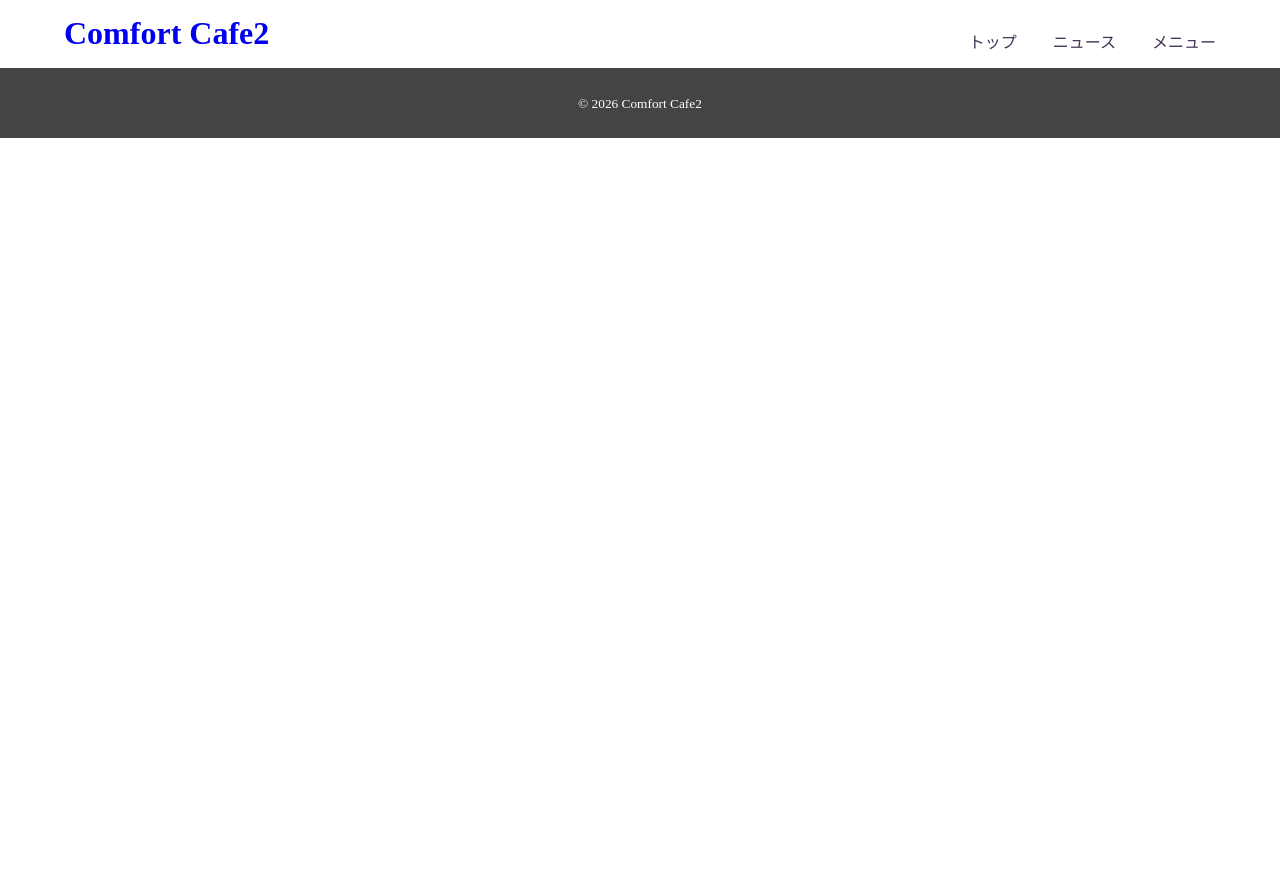
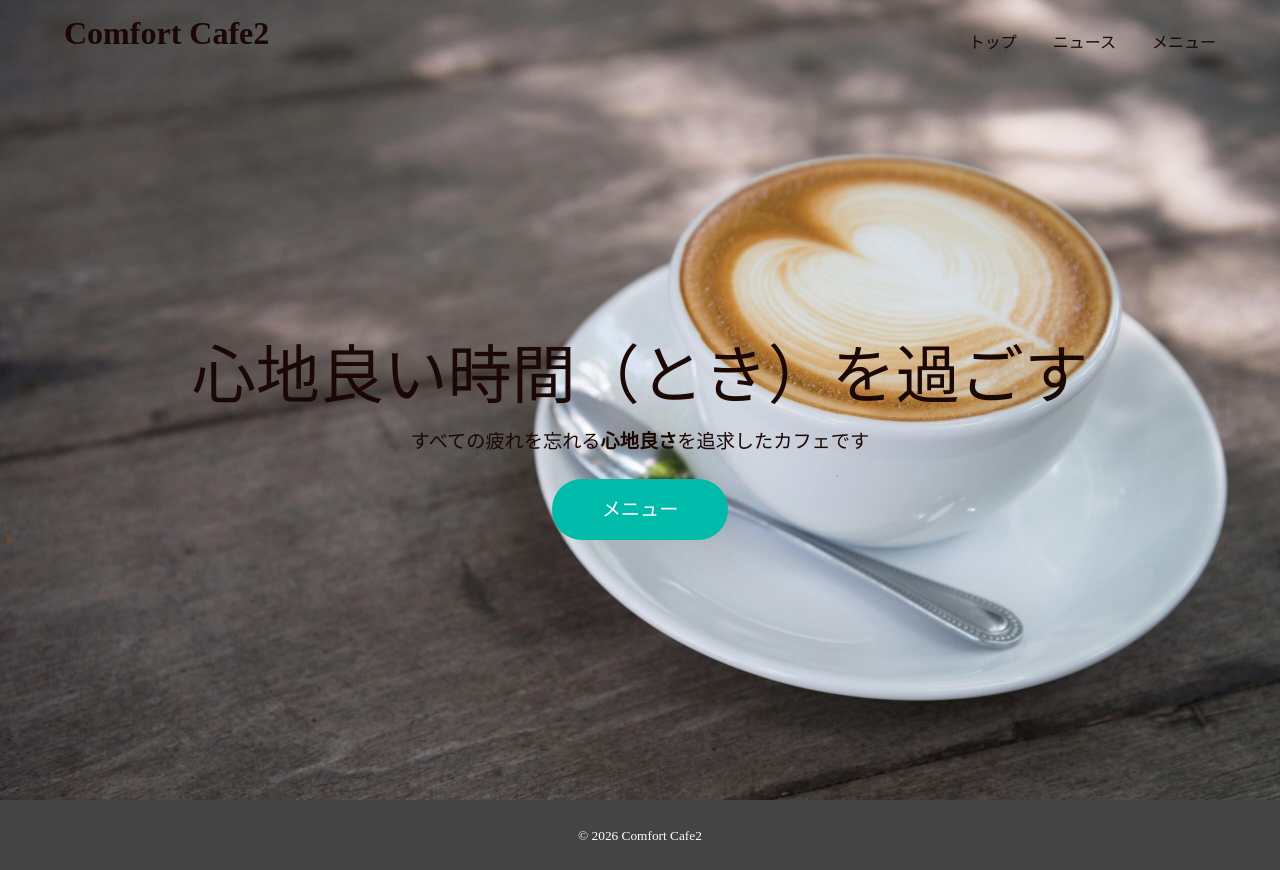
Before and after one commit to knd356/ComfortCafe2, a plain HTML site: page index.html in a window 1280 px wide. Before the commit the page ends 800 px from the top, so only its background shows below. Drawn offline with Linux system fonts and the light colour scheme.

Commit message:
[add]トップページの追加

```diff
--- a/index.html
+++ b/index.html
@@ -7,18 +7,26 @@
     <title>ComfortCafe2</title>
 </head>
 <body>
+ <div id="top">
     <header>
         <h1 class="heading">
             <a href="index.html">Comfort Cafe2</a>
         </h1>
         <nav>
             <ul class="main-nav">
-                <li>トップ</li>
-                <li>ニュース</li>
-                <li>メニュー</li>
+                <li><a href="index.html">トップ</a></li>
+                <li><a href="news.htnl">ニュース</a></li>
+                <li><a href="menu.html">メニュー</a></li>
             </ul>
         </nav>
     </header>
+
+    <div class="main-visual">
+        <h2 class="main-title">心地良い時間（とき）を過ごす</h2>
+        <p>すべての疲れを忘れる<b>心地良さ</b>を追求したカフェです</p>
+        <a class="btn" href="menu.html">メニュー</a>
+    </div>
+ </div>
 
     <footer>
         <p><small>&copy; 2026 Comfort Cafe2</small></p>
--- a/style.css
+++ b/style.css
@@ -24,17 +24,58 @@ a {
     text-decoration: none;
 }
 
+.heading a {
+    font-family:'Times New Roman', Times, serif;
+    color: #1b0704;
+}
+
 .main-nav {
     display: flex;
     list-style: none;
     margin-top: 14px;
 }
 
-.main-nav li {
+.main-nav li a {
     margin-left: 36px;
-    color: #435;
+    color: #1b0704;
 }
 
-.main-nav li:hover {
+.main-nav li a:hover {
     color: #0ba;
 }
+
+.main-visual {
+    text-align: center;
+    margin-top: 20%;
+    color: #1b0704;
+}
+
+.main-visual p {
+    font-size: 1.2rem;
+    margin: 10px 0 40px;
+    font-family:'Times New Roman', Times, serif;
+}
+
+.main-title {
+    font-size: 4rem;
+    font-family:'Times New Roman', Times, serif;
+    font-weight: normal;
+}
+
+.btn {
+    font-size: 1.2rem;
+    background-color: #0ba;
+    color: #fff;
+    border-radius: 30px;
+    padding: 20px 50px;
+}
+
+.btn:hover {
+    background-color: #0090dd;
+}
+
+#top {
+    min-height: 100vh;
+    background-image: url(./img/cafemain.jpg);
+    background-size: cover;
+}
```
Also changed, not shown: img/cafemain.jpg (added).
